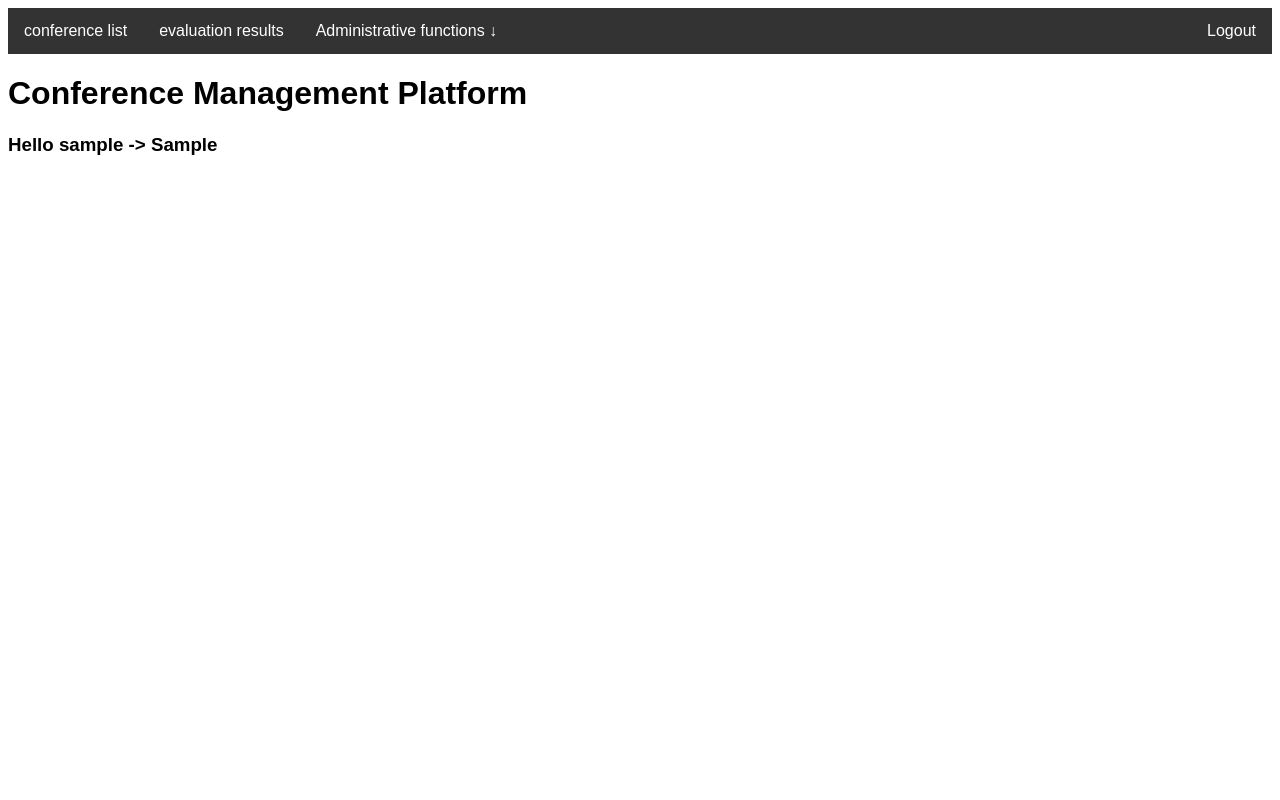
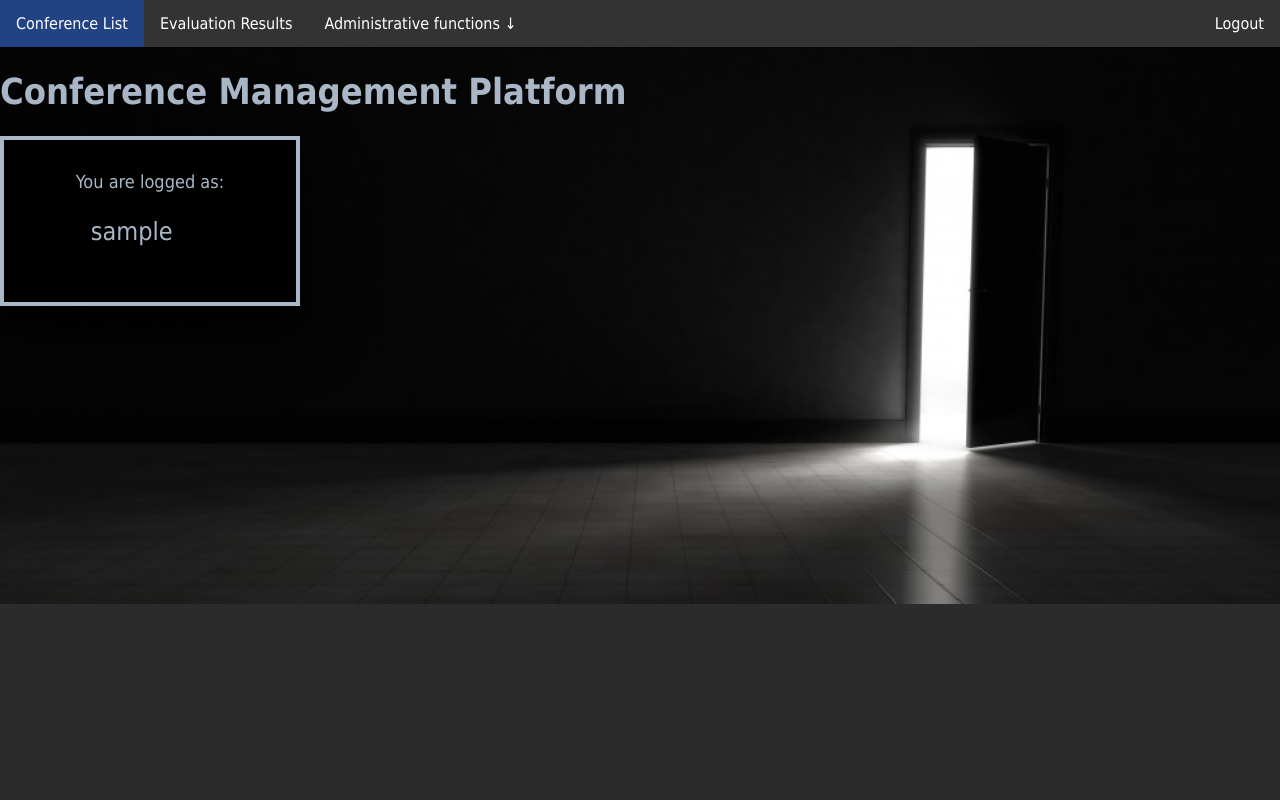
Before and after one commit to IcerOut/RedSnakes, a Django app: page / in a window 1280 px wide. Run offline with Django 3.2, Linux system fonts and the light colour scheme; the visitor is signed in with stand-in values (Sample User, id 1).

Commit message:
home page style

```diff
--- a/ConferenceManager/api.py
+++ b/ConferenceManager/api.py
@@ -1,8 +1,6 @@
 from django.http import HttpResponse, JsonResponse
-
 from ConferenceManager import serializers
 from ConferenceManager.models import Conference
-
 
 def conference_list(request):
     if request.method == 'GET':
@@ -11,10 +9,8 @@ def conference_list(request):
         return JsonResponse(conferences_json.data, safe=False)
     return HttpResponse(status=405)
 
-
 def add_new_conference(request):
     response_data = {}
-
     if request.method == 'POST':
         name = request.POST.get('name')
         submissionDeadline = request.POST.get('submissionDeadline')
--- a/ConferenceManager/urls.py
+++ b/ConferenceManager/urls.py
@@ -14,7 +14,6 @@ urlpatterns = [
     path('review/', views.review, name='review'),
     path('section-choices/', views.section_choices, name='section_choices'),
     path('split-papers-into-sections/', views.split_papers_into_sections, name='split_papers_into_sections'),
-
     path('api/conferences/getAll', api.conference_list, name='api_conference_list'),
     path('api/conferences/add', api.add_new_conference, name='add_new_conference'),
 ]
--- a/templates/home.html
+++ b/templates/home.html
@@ -5,31 +5,134 @@
     <meta charset="UTF-8">
     <meta name="viewport" content="width=device-width, initial-scale=1">
     <link rel='stylesheet' type="text/css" href="{% static 'css/navbar.css' %}">
+    <link rel='stylesheet' type="text/css" href="{% static 'css/stylesheet.css' %}">
+    <title>Conference</title>
 
-    <title>Conference</title>
+
+    <meta name="viewport" content="width=device-width, initial-scale=1">
+    <meta name="viewport" content="width=device-width, initial-scale=1">
+    <meta name="viewport" content="width=device-width, initial-scale=1">
 </head>
+<style>
+*{box-sizing:border-box}
+body {
+  margin: 0;
+  height: 100vh;
+    background-image: url("/static/media/room.jpg");
+    background-size: 1300px;
+    background-repeat: no-repeat;
+}
+
+p{
+    font-size: 25px;
+    margin-left: 15px;
+}
+.container {
+  width: 300px;
+  height: 170px;
+    -webkit-align-items: center;
+  align-items: center;
+  {#margin: 0 auto;#}
+  position: relative;
+  -webkit-perspective: 1000;
+	-moz-perspective: 1000;
+	perspective: 1000;
+  -moz-transform: perspective(1400px);
+	-ms-transform: perspective(1400px);
+	-webkit-transform-style: preserve-3d;
+  -moz-transform-style: preserve-3d;
+  transform-style: preserve-3d;
+  -webkit-perspective-origin: right;
+  -moz-perspective-origin: right;
+  perspective-origin: right;
+}
+.card {
+  width: 300px;
+  height: 170px;
+  box-shadow: 0 27px 55px 0 rgba(0, 0, 0, .7), 0 17px 17px 0 rgba(0, 0, 0, .5);
+  position: relative;
+  -webkit-transform: rotate(0deg);
+  -moz-transform: rotate(0deg);
+  -ms-transform: rotate(0deg);
+  transform: rotate(0deg);
+  -webkit-transform-origin: 100% 0%;
+  -moz-transform-origin: 100% 0%;
+  -ms-transform-origin: 100% 0%;
+  transform-origin: 100% 0%;
+  -webkit-transform-style: preserve-3d;
+  -moz-transform-style: preserve-3d;
+  transform-style: preserve-3d;
+  transition: .8s ease-in-out;
+}
+.front, .back {
+  position: absolute;
+  top: 0;
+  left: 0;
+  width: 100%;
+  height: 100%;
+    background: black;
+    border: 4px #a9b7c6 solid;
+  {#background: url('https://images.unsplash.com/photo-1539141278536-63a0f98360a7?ixlib=rb-0.3.5&ixid=eyJhcHBfaWQiOjEyMDd9&s=00e144bdf5b82ca9e097bcf3f36b2442&auto=format&fit=crop&w=1350&q=80');#}
+  -webkit-backface-visibility: hidden;
+  -moz-backface-visibility: hidden;
+  backface-visibility: hidden;
+}
+.front {
+  display:-webkit-flex;
+  display: flex;
+  -webkit-justify-content: center;
+  justify-content: center;
+  -webkit-align-items: center;
+  align-items: center;
+  z-index: 2;
+  -webkit-transform: rotateY(0deg);
+  -moz-transform: rotateY(0deg);
+  -ms-transform: rotateY(0deg);
+  transform: rotateY(0deg);
+}
+.back {
+  -webkit-transform: rotateY(-180deg);
+  -moz-transform: rotateY(-180deg);
+  -ms-transform: rotateY(-180deg);
+  transform: rotateY(-180deg);
+  font-family: 'Arimo', sans-serif;
+
+  display:-webkit-flex;
+  display: flex;
+    -webkit-justify-content: center;
+  justify-content: center;
+  -webkit-align-items: center;
+  align-items: center;
+}
+.container:hover .card {
+  -webkit-transform: rotateY(180deg) translateX(100%);
+  -moz-transform: rotateY(180deg) translateX(100%);
+  -ms-transform: rotateY(180deg) translateX(100%);
+  transform: rotateY(180deg) translateX(100%);
+  cursor: pointer;
+}
+</style>
 <body>
 <div class="navbar">
-  <a href='{% url "conference_list" %}'>conference list</a>
-  <a href='{% url "evaluation_results" %}'>evaluation results</a>
+  <a href='{% url "conference_list" %}'>Conference List</a>
+  <a href='{% url "evaluation_results" %}'>Evaluation Results</a>
   {% if request.user.is_authenticated %}
     {% if request.user.first_name == "Steering" %}
-        <a href='{% url "submit_new_conference" %}'>submit conference</a>
+        <a href='{% url "submit_new_conference" %}'>Submit Conference</a>
     {% endif %}
   {% endif %}
+          <div class="dropdown">
+            <button class="dropbtn">Administrative functions &darr;
+            </button>
+            <div class="dropdown-content">
+                <a href='{% url "assign_reviewers" %}'>Assign Reviewers</a>
+                <a href='{% url "bidding" %}'>Bidding</a>
+                <a href='{% url "evaluation" %}'>Evaluation</a>
+                <a href='{% url "review"%}'>Review</a>
+                <a href='{% url "section_choices" %}'>Section Choices</a>
+                <a href='{% url "split_papers_into_sections" %}'>Split Papers Into Sections</a>
+            </div>
 
-
-  <div class="dropdown">
-    <button class="dropbtn">Administrative functions &darr;
-    </button>
-    <div class="dropdown-content">
-        <a href='{% url "assign_reviewers" %}'>assign reviewers</a>
-        <a href='{% url "bidding" %}'>bidding</a>
-        <a href='{% url "evaluation" %}'>evaluation</a>
-        <a href='{% url "review"%}'>review</a>
-        <a href='{% url "section_choices" %}'>section choices</a>
-        <a href='{% url "split_papers_into_sections" %}'>split papers into sections</a>
-    </div>
   </div>
   <div class = "navbar-right">
         {% if request.user.is_authenticated %}
@@ -58,12 +161,33 @@
 
     <h1>Conference Management Platform</h1>
 
-    {% if request.user.is_authenticated %}
-            <h3>Hello {{ user.username }} -> {{user.first_name}}</h3>
-        {% endif %}
-<nav class="navbar fixed-top navbar-expand-lg navbar-light white scrolling-navbar">
+
     <div class="container">
+      <div class="card">
+        <div class="front">
+          <div>
+              {% if request.user.is_authenticated %}
+                  You are logged as: </br>
+                  <p>{{ user.username }}</p>
+              {% endif %}
+          </div>
+        </div>
+        <div class="back">
+            <div>
+            {% if request.user.is_authenticated %}
+                 {{ user.first_name }} Member
+                   {% endif %}
+            </div>
+        </div>
+        </div>
+      </div>
 
+{#    {% if request.user.is_authenticated %}#}
+{#            <h3>Hello {{ user.username }} -> {{user.first_name}}</h3>#}
+{#        {% endif %}#}
+{#    <nav class="navbar fixed-top navbar-expand-lg navbar-light white scrolling-navbar">#}
+
+        <div class="container">
 
     </div>
 </nav>
--- a/templates/section-choices.html
+++ b/templates/section-choices.html
@@ -4,7 +4,7 @@
 <head>
 	<title>section choices</title>
     <script type="text/javascript" src="scripts.js"></script><!--FIXME No JS code-->
-     <link rel='stylesheet' type="text/css" href="{% static 'css/stylesheet.css' %}">
+    <link rel='stylesheet' type="text/css" href="{% static 'css/stylesheet.css' %}">
 
 </head>
 
--- a/templates/submit-new-conference.html
+++ b/templates/submit-new-conference.html
@@ -66,11 +66,10 @@
 </form>
 </body>
 </html>
-
 <script>
 $(document).on('submit', '#conf-form',function(e){
     $.ajax({
-        type:'POST',
+        type: 'POST',
         url: '../api/conferences/add',
         data:{
             name:$('#name').val(),
@@ -92,6 +91,7 @@ $(document).on('submit', '#conf-form',function(e){
         console.log(xhr.status + ": " + xhr.responseText);
     }
     });
+
 });
 
 </script>
```
Also changed, not shown: RedSnakes/settings.py (+2 -5 lines), static/css/navbar.css (line endings or trailing spaces), static/media/room.jpg (added), 1 other file.
